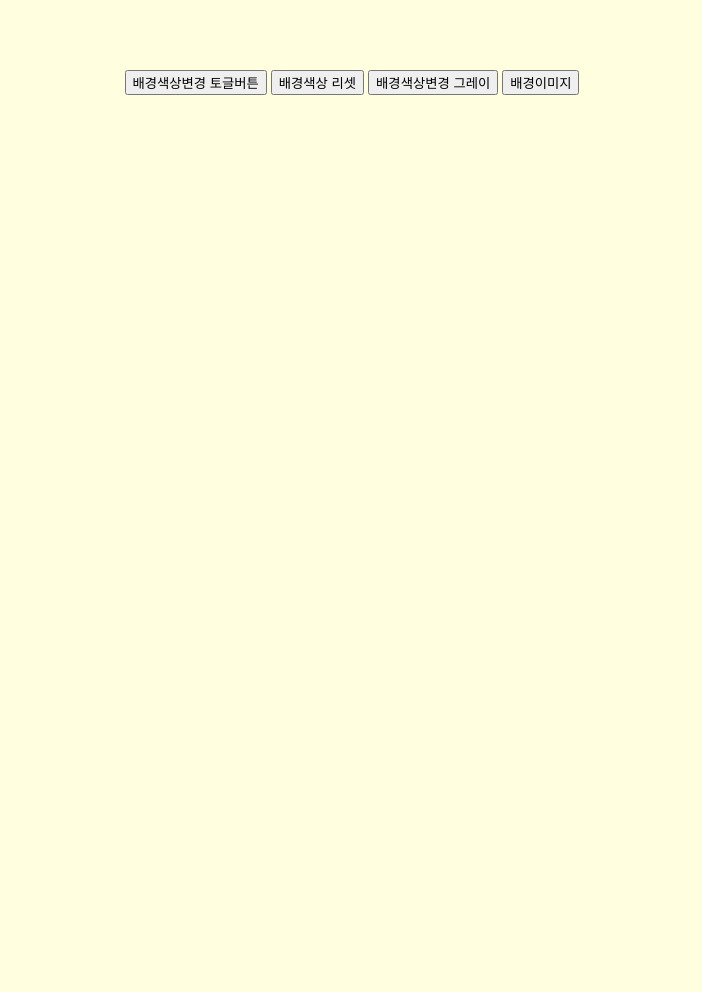
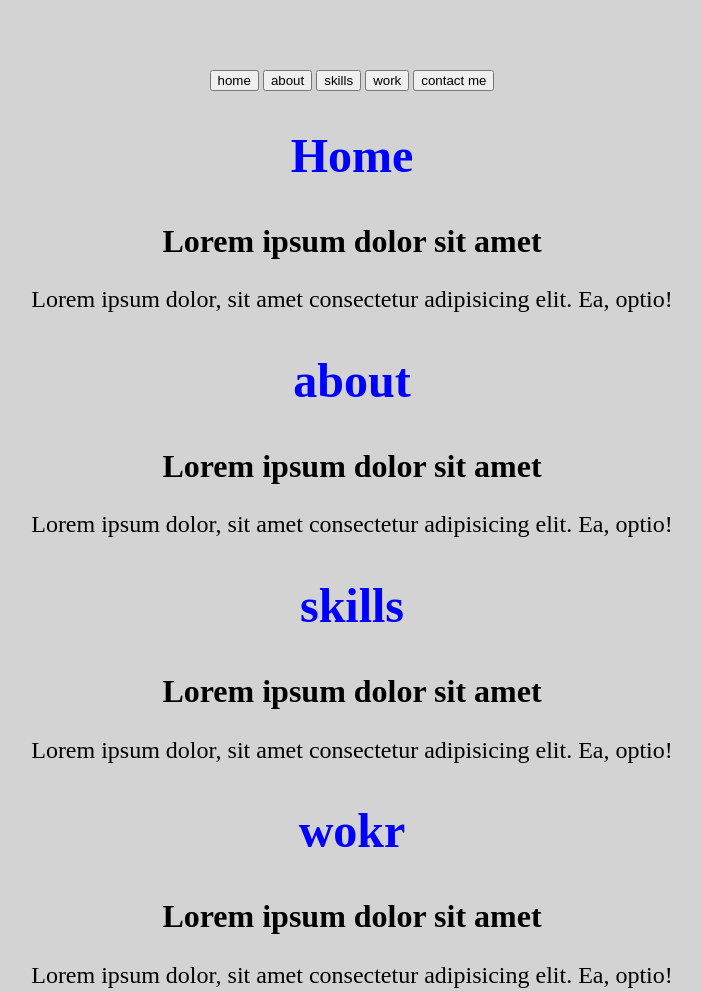
Before and after one commit to iliilllli/bgcolor1, a plain HTML site: page index.html in a window 1280 px wide. Shown: the top 992 px of the page, without its empty margins (288-990 px from the left). Drawn offline with Linux system fonts and the light colour scheme.

Commit message:
Update index.html

```diff
--- a/index.html
+++ b/index.html
@@ -8,143 +8,208 @@
         body{
             background-color: lightyellow;
             transition: all 1s;
-      height: 2000px;
             margin: 0;
+            height: 3000px;
         }
         .bgcolor--blue{
             background-color: lightblue;
         }
-    .bgcolor--gray {
+        .bgcolor--gray{
             background-color: lightgray;
         }
-
 
         .bg__img{
             margin: 0;
             position: absolute;
             width: 100vw;
             height: 100vh;
+            background: url(img/22.jpg);
             transition: all 1s;
             opacity: 0;
-  background: url('img/22.jpg');
-      background-size: 100%;
         }
         .bg__img--show{
             opacity: 1;
         }
-
         .btns{
             position: fixed;
             padding: 10px;
             background-color: transparent;
             transition: 0.3s;
             margin: 0 auto;
-      margin-top: 60px;
             left: 0;
             right: 0;
             text-align: center;
+            top: 60px;
+
+        }
+        .btns.bgshow {
+            background-color: blueviolet;
+        }
+        .Top{
+            position: fixed;
+            top: 800px;
+            right: 10%;
+            width: 50px;
+            height: 50px;
+            cursor: pointer;
+            display: none;
+            animation: fadein 1s;
+        }
+        @keyframes fadein {
+            from {
+                opacity: 0;
+            }
+            to {
+                opacity: 1;
+            }
+        }
+        section{
+            width: 100%;
+            text-align: center;
         }
 
-    .btns.bgshow{
-background-color: blueviolet;
+        .wrapper{
+            margin: auto;
+            max-width: 1200px;
         }
 
-    #go-top {
-  display: none;
-  position: fixed;
-  right: 30px;
-  bottom: 50px;
-  outline: 0;
-  border: 0;
-  background: transparent;
-  cursor: pointer;
-  z-index: 9999;
-  color: blueviolet; /* 색상변경*/
+        #home{
+            padding-top: 88px;
+            text-align: center;
+        }
+
+        h1{
+            color: blue;
+            font-size: 48px;
+        }
+        h2{
+            font-size: 32px;
+        }
+        h3{
+            font-size: 24px;
+            font-weight: 300;
         }
     </style>
 </head>
-<body>
+<body class="bgcolor--gray">
   <div class="bg__img"></div>
   <div class="btns bgshow">
-
       <div class="container">
           <div class="btns__menu">
-    <button class="btn_toggle">배경색상변경 토글버튼</button>
-    <button class="btn--reset">배경색상 리셋</button>
-    <button class="btn--bggray">배경색상변경 그레이</button>
-    <button class="btn--bgimg">배경이미지</button>
+              <button class="btn_toggle">home</button>
+              <button class="btn--reset">about</button>
+              <button class="btn--bggray">skills</button>
+              <button class="btn--work">work</button>
+              <button class="btn--contact">contact me</button>
           </div>
+      </div>
+  </div>
+  <div class="Top" onclick="topup()" style="display: block;">
+      <img src="topup.png" alt="">
+  </div>
+  <section id="home">
+      <div class="wrapper">
+          <h1>Home</h1>
+          <h2>Lorem ipsum dolor sit amet</h2>
+          <h3>Lorem ipsum dolor, sit amet consectetur adipisicing elit. Ea, optio!</h3>
+      </div>
+  </section>
+  <section id="about">
+      <div class="wrapper">
+          <h1>about</h1>
+          <h2>Lorem ipsum dolor sit amet</h2>
+          <h3>Lorem ipsum dolor, sit amet consectetur adipisicing elit. Ea, optio!</h3>
+      </div>
+  </section>
+  <section id="skills">
+      <div class="wrapper">
+          <h1>skills</h1>
+          <h2>Lorem ipsum dolor sit amet</h2>
+          <h3>Lorem ipsum dolor, sit amet consectetur adipisicing elit. Ea, optio!</h3>
+      </div>
+  </section>
+  <section id="work">
+      <div class="wrapper">
+          <h1>wokr</h1>
+          <h2>Lorem ipsum dolor sit amet</h2>
+          <h3>Lorem ipsum dolor, sit amet consectetur adipisicing elit. Ea, optio!</h3>
+      </div>
+  </section>
+  <section id="contact">
+      <div class="wrapper">
+          <h1>contact me</h1>
+          <h2>Lorem ipsum dolor sit amet</h2>
+          <h3>Lorem ipsum dolor, sit amet consectetur adipisicing elit. Ea, optio!</h3>
+      </div>
+  </section>
+  <script>
+      const bgContainer = document.querySelector('.bg__img');
+      const btnToggle = document.querySelector('.btn_toggle');
+      const home = document.querySelector('#home');
 
-</div>
-
-
-  </div>
-  <button id="go-top" style="display: block;"><svg xmlns="http://www.w3.org/2000/svg" width="38" height="38" fill="currentColor" class="bi bi-arrow-up-circle-fill" viewBox="0 0 16 16">
-    <path fill-rule="evenodd" d="M16 8A8 8 0 1 1 0 8a8 8 0 0 1 16 0zm-7.5 3.5a.5.5 0 0 1-1 0V5.707L5.354 7.854a.5.5 0 1 1-.708-.708l3-3a.5.5 0 0 1 .708 0l3 3a.5.5 0 0 1-.708.708L8.5 5.707V11.5z"></path>
-  </svg></button>
-
-  <script>
-    const btnToggle = document.querySelector('.btn_toggle');
-
-    btnToggle.addEventListener('click', function () {
+      btnToggle.addEventListener('click', function()  {
+          bgContainer.classList.remove('bg__img--show');
           document.body.classList.toggle('bgcolor--blue');
-      document.body.classList.remove('bg--img');
-
+          home.scrollIntoView({behavior:"smooth", block:"start"});
       });
       const btnReset = document.querySelector('.btn--reset');
-    btnReset.addEventListener('click', function () {
+      const about = document.querySelector('#about');
+      btnReset.addEventListener('click', function()  {
           bgContainer.classList.remove('bg__img--show');
-      document.body.classList.remove('bgcolor--blue', 'bgcolor--gray','bg--img');
+          document.body.classList.remove('bgcolor--blue', 'bgcolor--gray', 'bg__img' );
+          about.scrollIntoView({behavior:"smooth", block:"start"});
+      });
+      const btnBgGray = document.querySelector('.btn--bggray');
+      const skills = document.querySelector('#skills');
+          btnBgGray.addEventListener('click', function(){
+          bgContainer.classList.remove('bg__img--show');
+          document.body.classList.add('bgcolor--gray');
+          skills.scrollIntoView({behavior:"smooth", block:"start"});
       });
 
-    const btnBgGray = document.querySelector('.btn--bggray');
-    btnBgGray.addEventListener('click', function () {
+      // const btnbgImg = document.querySelector('.btn--bgimg');
+      // btnbgImg.addEventListener('click',function(){
+      //     bgContainer.classList.add('bg__img--show');
+      // });
 
-      bgContainer.classList.remove('bg__img--show');
-      document.body.classList.add('bgcolor--gray');
+      const contact = document.querySelector('#contact');
+      const contactbtn = document.querySelector('.btn--contact');
+      contactbtn.addEventListener('click', function(){
+      contact.scrollIntoView({behavior:"smooth", block:"start"});
       });
-    const bgContainer = document.querySelector('.bg__img');
-    const btnBgImg = document.querySelector('.btn--bgimg');
-    btnBgImg.addEventListener('click', function () {
 
-      bgContainer.classList.add('bg__img--show');
+      const work = document.querySelector('#work');
+      const workbtn = document.querySelector('.btn--work');
+      workbtn.addEventListener('click', function(){
+      work.scrollIntoView({behavior:"smooth", block:"start"});
+      });
+
+      const navContainer = document.querySelector('.btns')
+      document.addEventListener('scroll' , function(){
+          // console.log(window.screenY);
+          if (window.scrollY > 100 ) {
+              navContainer.classList.add('bgshow');
+          } else {
+              navContainer.classList.remove('bgshow');
+          }
       });
 
 
 
-
-    const navContainer = document.querySelector('.btns')
-    document.addEventListener('scroll', function(){
-      if (window.scrollY > 100){
-        navContainer.classList.add('bgshow');
+      document.addEventListener('scroll',function(){
+          if(window.scrollY > 500){
+          document.querySelector(".Top").style.display = "block";
+          console.log("500");
           }else{
-        navContainer.classList.remove('bgshow');
+              document.querySelector(".Top").style.display = "none";
           }
       });
 
-    var backToTop = () => {
-  // Scroll | button show/hide
-  window.addEventListener('scroll', () => {
-    if (document.querySelector('html').scrollTop > 500) {
-      document.getElementById('go-top').style.display = "block";
-    } else {
-      document.getElementById('go-top').style.display = "none";
+      function topup(){
+          window.scrollTo({top:0, left:0, behavior:'smooth'});
       }
-  });
-
-  document.getElementById('go-top').addEventListener('click', () => {
-    window.scrollTo({
-      top: 0,
-      left: 0,
-      behavior: 'smooth'
-    });
-  })
-};
-backToTop();
-
 
   </script>
 
-
 </body>
 </html>
```
Lines whose indentation alone changed are shown as unchanged.
